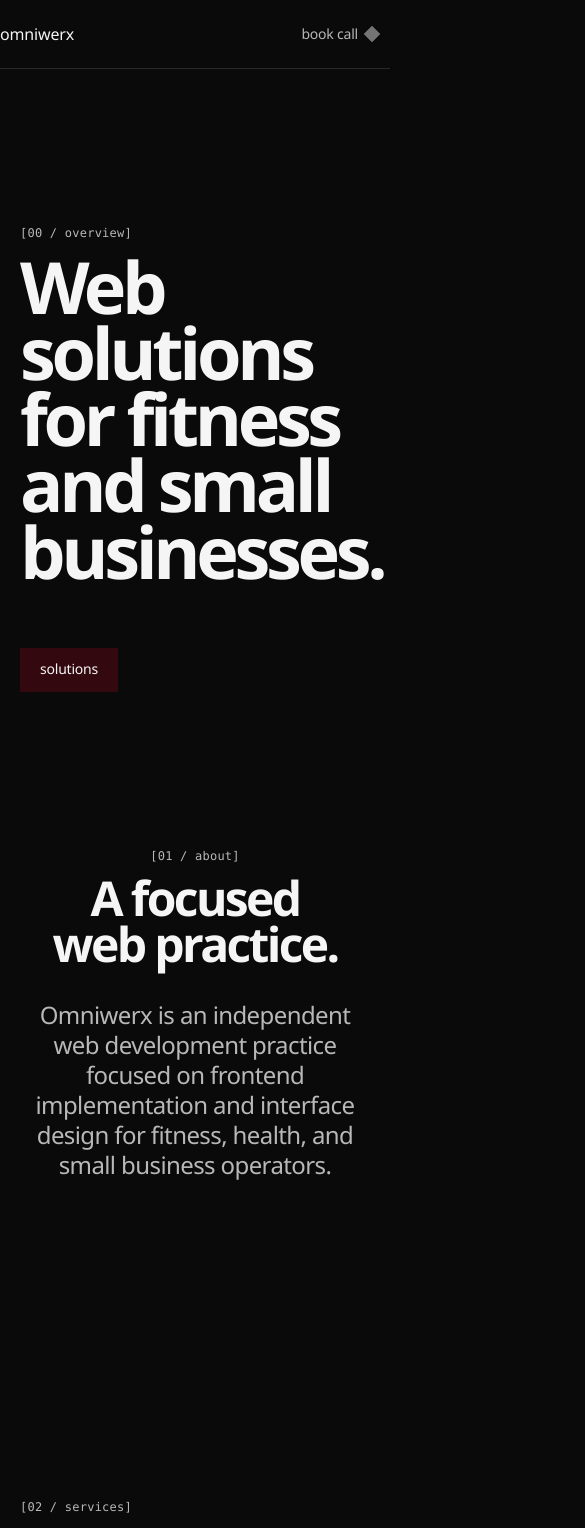
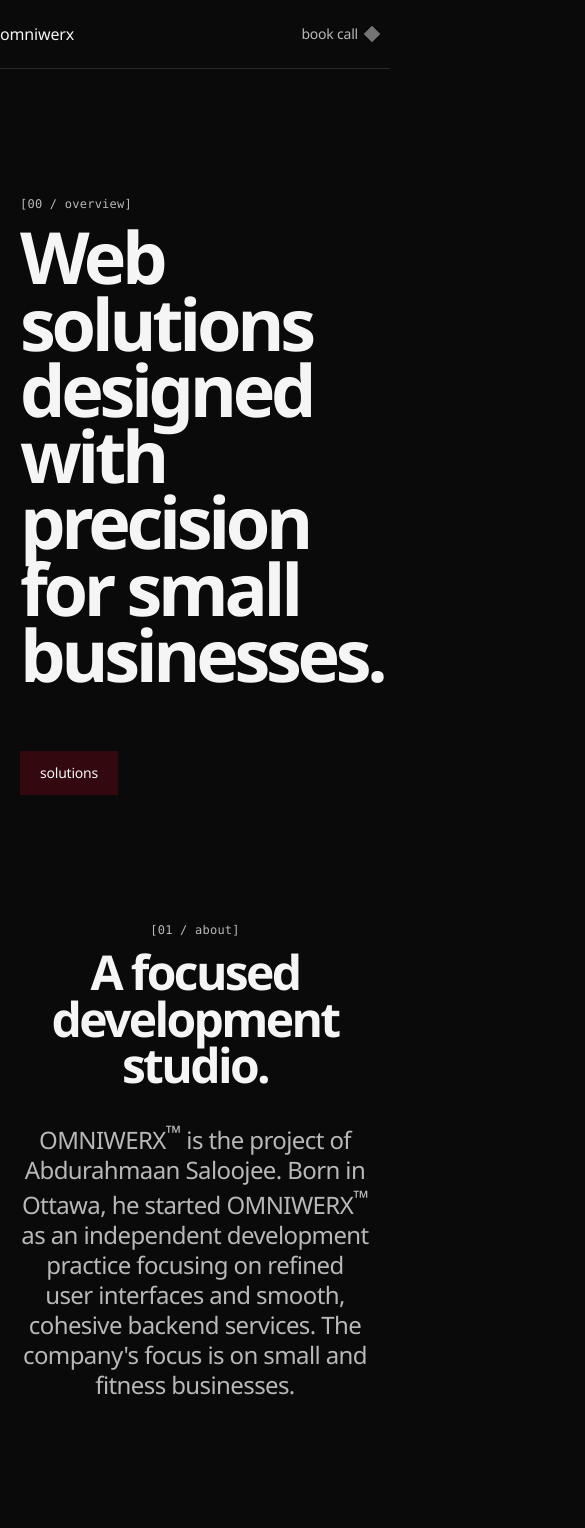
Before and after one commit to asaloojee/omniwerx-io, a SvelteKit app: page / in a window 390 px wide. Shown: the top 1528 px of the page, 585 px wide, since content can reach past the window. Built offline with nearby package versions, Linux system fonts and the light colour scheme; no server answers; grey boxes are pictures that could not be loaded.

Commit message:
wip: copywriting

```diff
--- a/src/app.css
+++ b/src/app.css
@@ -53,7 +53,7 @@
 
   /* Layout */
   --site-gutter: clamp(var(--space-20), 4vw, var(--space-48));
-  --container-wide: 1200px;
+  --container-wide: 1264px;
   --container-narrow: 680px;
   --nav-height: 64px;
 
@@ -335,7 +335,6 @@
   display: grid;
   grid-template-columns: 1fr minmax(400px, 440px);
   grid-template-rows: min-content min-content min-content;
-  column-gap: var(--space-48);
   align-items: start;
 }
 
@@ -365,7 +364,7 @@
 
 .hero__h1 {
   grid-row: 2;
-  font-size: clamp(72px, 8vw, 96px);
+  font-size: clamp(72px, 8vw, 80px);
   line-height: 0.92;
   letter-spacing: var(--tracking-display);
   text-wrap: balance;
@@ -415,7 +414,6 @@
   font-size: var(--text-lead);
   line-height: var(--leading-lead);
   letter-spacing: var(--tracking-lead);
-  text-wrap: pretty;
 }
 
 .services .wrapper {
--- a/src/routes/+page.svelte
+++ b/src/routes/+page.svelte
@@ -29,7 +29,9 @@
 <section class="hero">
   <div class="wrapper">
     <div class="hero__label">[00 / overview]</div>
-    <h1 class="hero__h1">Web solutions for fitness and small businesses.</h1>
+    <h1 class="hero__h1">
+      Web solutions designed with precision for small businesses.
+    </h1>
     <button class="button hero__button" type="button">
       <span>solutions</span>
     </button>
@@ -42,11 +44,14 @@
 <section class="section about" id="about" aria-labelledby="about-heading">
   <div class="section__inner section__inner--narrow">
     <div class="about__label">[01 / about]</div>
-    <h2 class="about__heading" id="about-heading">A focused web practice.</h2>
+    <h2 class="about__heading" id="about-heading">
+      A focused development studio.
+    </h2>
     <p class="about__copy">
-      Omniwerx is an independent web development practice focused on frontend
-      implementation and interface design for fitness, health, and small
-      business operators.
+      OMNIWERX<sup>&trade;</sup> is the project of Abdurahmaan Saloojee. Born in
+      Ottawa, he started OMNIWERX<sup>&trade;</sup> as an independent development
+      practice focusing on refined user interfaces and smooth, cohesive backend services.
+      The company's focus is on small and fitness businesses.
     </p>
   </div>
 </section>
```
